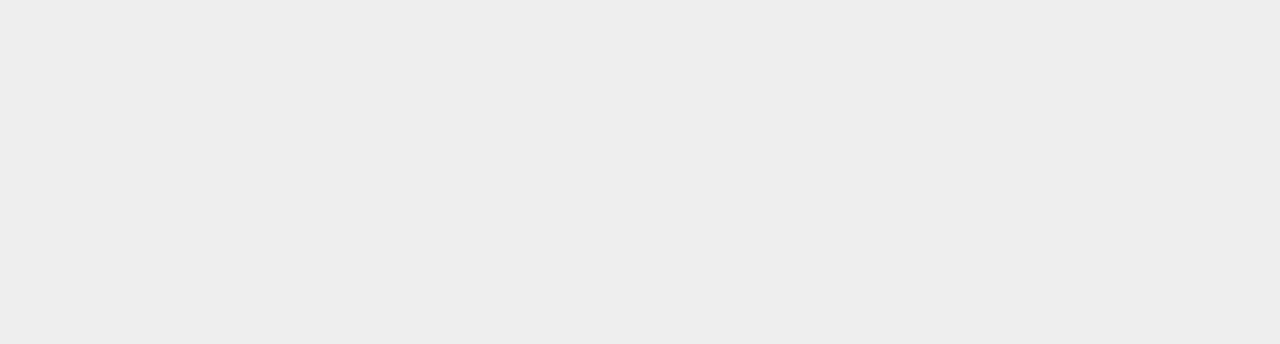
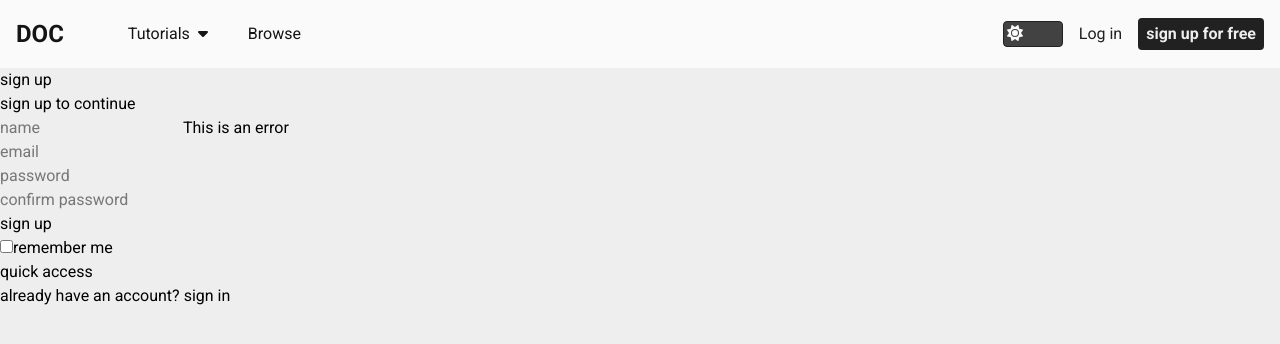
Before and after one commit to Abdel-AzizMohamed/UntitledDoc, a React (Vite) app in the folder client/: page /register in a window 1280 px wide. Before the commit this address had no page. Shown: the top 344 px of the page. Built offline with nearby package versions, Linux system fonts and the light colour scheme.

Commit message:
Add register route structure

```diff
--- a/client/src/App.jsx
+++ b/client/src/App.jsx
@@ -1,5 +1,6 @@
 import { BrowserRouter, Route, Routes } from "react-router-dom";
 import Landing from "./routes/Landing.jsx";
+import RegisterForm from "./routes/RegisterForm.jsx";
 import "./style-core/style.css"
 import "./style-core/media.css"
 import "./style-core/tailwind.css";
@@ -13,6 +14,7 @@ function App() {
     <BrowserRouter>
       <Routes>
         <Route path="/" element={<Landing />} />
+        <Route path="/register" element={<RegisterForm />} />
       </Routes>
     </BrowserRouter>
   );
--- /dev/null
+++ b/client/src/comps/Form/InputField.jsx
@@ -0,0 +1,13 @@
+function InputField({ name, fieldType, fieldValue, setField }) {
+  return (
+    <input
+      type={fieldType}
+      placeholder={name}
+      value={fieldValue}
+      onChange={(e) => setField(e.target.value)}
+      required
+    />
+  );
+}
+
+export default InputField;
--- a/client/src/comps/Header/AccountMenu.jsx
+++ b/client/src/comps/Header/AccountMenu.jsx
@@ -1,4 +1,3 @@
-import { useState, useEffect } from "react"
 import { Link } from "react-router-dom";
 import ThemeSwitcher from "./ThemeSwitcher"
 
@@ -10,7 +9,7 @@ function AccountMenu() {
       <Link to="/login" className="log-in">
         Log in
       </Link>
-      <Link to="/sign-up" className="sign-up">
+      <Link to="/register" className="sign-up">
         sign up for free
       </Link>
     </div>
--- /dev/null
+++ b/client/src/routes/RegisterForm.jsx
@@ -0,0 +1,60 @@
+import { useState } from "react";
+import { FontAwesomeIcon } from "@fortawesome/react-fontawesome";
+import Header from "../comps/Header/Header";
+import InputField from "../comps/Form/InputField";
+import { Link } from "react-router-dom";
+
+function RegisterForm() {
+  const [name, setName] = useState(""),
+    [email, setEmail] = useState(""),
+    [password, setPassword] = useState(""),
+    [confirmPassword, setConfirmPassword] = useState("");
+
+  return (
+    <>
+      <header>
+        <Header />
+      </header>
+      <main>
+        <form action="">
+          <div className="form-header">
+            <h2>sign up</h2>
+            <span>sign up to continue</span>
+          </div>
+          <div className="field-group">
+            <InputField name="name" fieldType="text" fieldValue={name} setField={setName} />
+            <span className="error-text">This is an error</span>
+          </div>
+          <div className="field-group">
+            <InputField name="email" fieldType="email" fieldValue={email} setField={setEmail} />
+            {/* <span className="error-text">This is an error</span> */}
+          </div>
+          <div className="field-group">
+            <InputField name="password" fieldType="password" fieldValue={password} setField={setPassword} />
+            {/* <span className="error-text">This is an error</span> */}
+          </div>
+          <div className="field-group">
+            <InputField name="confirm password" fieldType="password" fieldValue={confirmPassword} setField={setConfirmPassword} />
+            {/* <span className="error-text">This is an error</span> */}
+          </div>
+          <input type="submit" className="submit-button" value="sign up" />
+          <div className="rememeber-me">
+            <input type="checkbox" />
+            <span>remember me</span>
+          </div>
+          <div className="quick-access">
+            <span>quick access</span>
+            {/* <FontAwesomeIcon icon="facebook" /> */}
+            {/* <FontAwesomeIcon icon="google" /> */}
+            {/* <FontAwesomeIcon icon="twitter" /> */}
+          </div>
+        </form>
+        <span className="login-switch">
+          already have an account? <Link to="">sign in</Link>
+        </span>
+      </main>
+    </>
+  );
+}
+
+export default RegisterForm;
```
